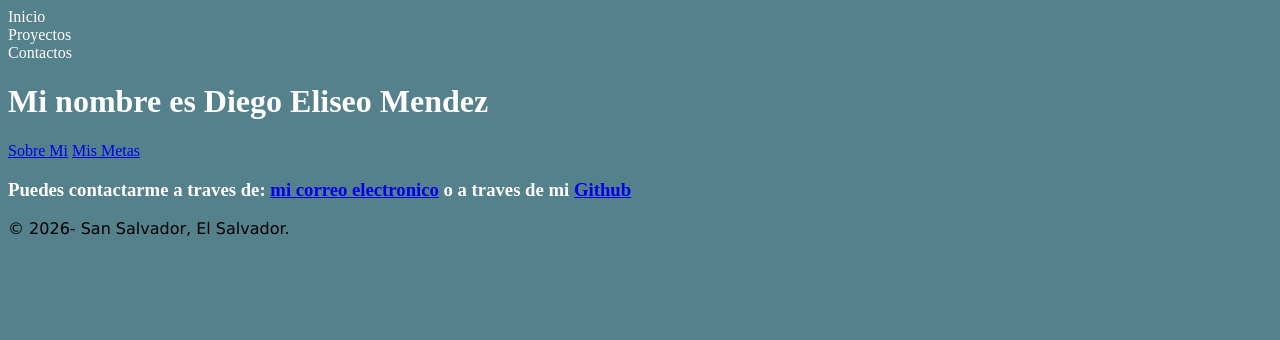
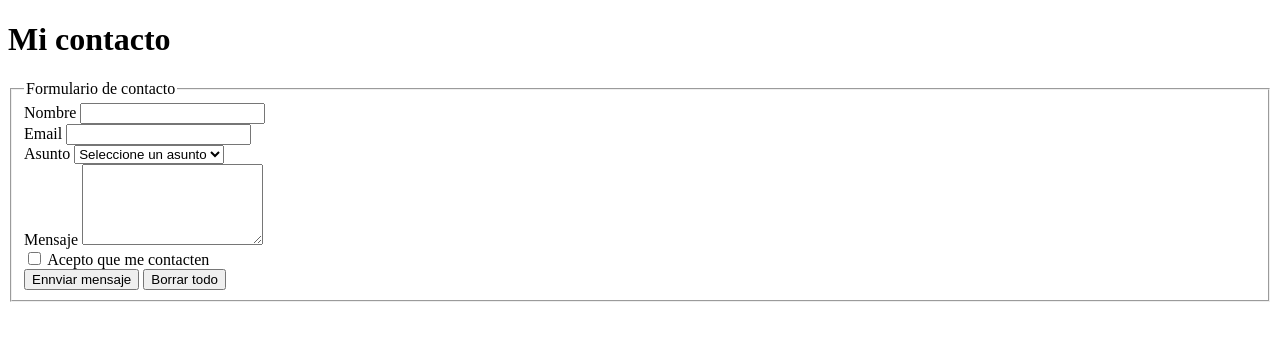
Before and after one commit to EliseoMndz/mi-portafolio, a plain HTML site: page contacto.html in a window 1280 px wide. Drawn offline with Linux system fonts and the light colour scheme.

Commit message:
Mejoras en el doc. de cambio

```diff
--- a/contacto.html
+++ b/contacto.html
@@ -1,42 +1,51 @@
 <!DOCTYPE html>
-<html lang="es">
-
+<html lang="en">
 <head>
     <meta charset="UTF-8">
     <meta name="viewport" content="width=device-width, initial-scale=1.0">
-    <title>Mi portafolio</title>
-    <style>
-        body {
-            background-color: rgba(0, 68, 83, 0.669);
-            color: white;
-        }
+    <title>Document</title>
+</head>
+<body>
+    <header><h1>Mi contacto</h1></header>
+    <main>
+        <form action="/prcesar" method="post">
+            <fieldset>
+                <legend>Formulario de contacto</legend>
+                <label for="name">Nombre</label>
+                <input type="text" id="name" name="Nombre" required>
+                <br>
+                <label for="email">Email</label>
+                <input type="email" id="email" name="email" required >
+                <br>
+                <label for="issue">Asunto</label>
+                <select name="issue" id="issue" required>
+                    <option value="">Seleccione un asunto</option>
+                    <option value="estudio">Estudio</option>
+                    <option value="trabajo">Trabajo</option>
+                    <option value="otro">Otro</option>
 
-        footer {
-            color: black;
-            font-family: 'Lucida Sans', 'Lucida Sans Regular', 'Lucida Grande', 'Lucida Sans Unicode', Geneva, Verdana, sans-serif;
-        }
-    </style>
-</head>
+                </select>
+                <br>
+                <label for="message">Mensaje</label>
+                <textarea name="message" id="message" rows="5" required></textarea>
+                <br>
+                <input type="checkbox" id="checkbox" name="aceptar" required>
+                <label for="checkbox">Acepto que me contacten</label>
+                <br>
+                <button type="submit"> Ennviar mensaje</button>
+                <button type="reset">Borrar todo</button>
 
-<body>
-    <header>
-        <nav>Inicio</nav>
-        <nav>Proyectos</nav>
-        <nav>Contactos</nav>
-        <h1>Mi nombre es Diego Eliseo Mendez</h1>
-    </header>
 
-    <nav>
-        <a href="#inicio">Sobre Mi</a>
-        <a href="#sobremi">Mis Metas</a>
 
-    </nav>
-   <main>
-    <h3>Puedes contactarme a traves de: <a href="mailto:diegoeliseo250@gmail.com">mi correo electronico</a> o a traves de mi <a href="https://github.com/EliseoMndz/mi-portafolio.git"> Github</a></h3>
+            </fieldset>
 
-   </main>
-    <footer> © 2026- San Salvador, El Salvador.
-    </footer>
+
+
+
+
+        </form>
+
+
+    </main>
 </body>
-
 </html>
```
Also changed, not shown: Index.html (+7 -3 lines).
